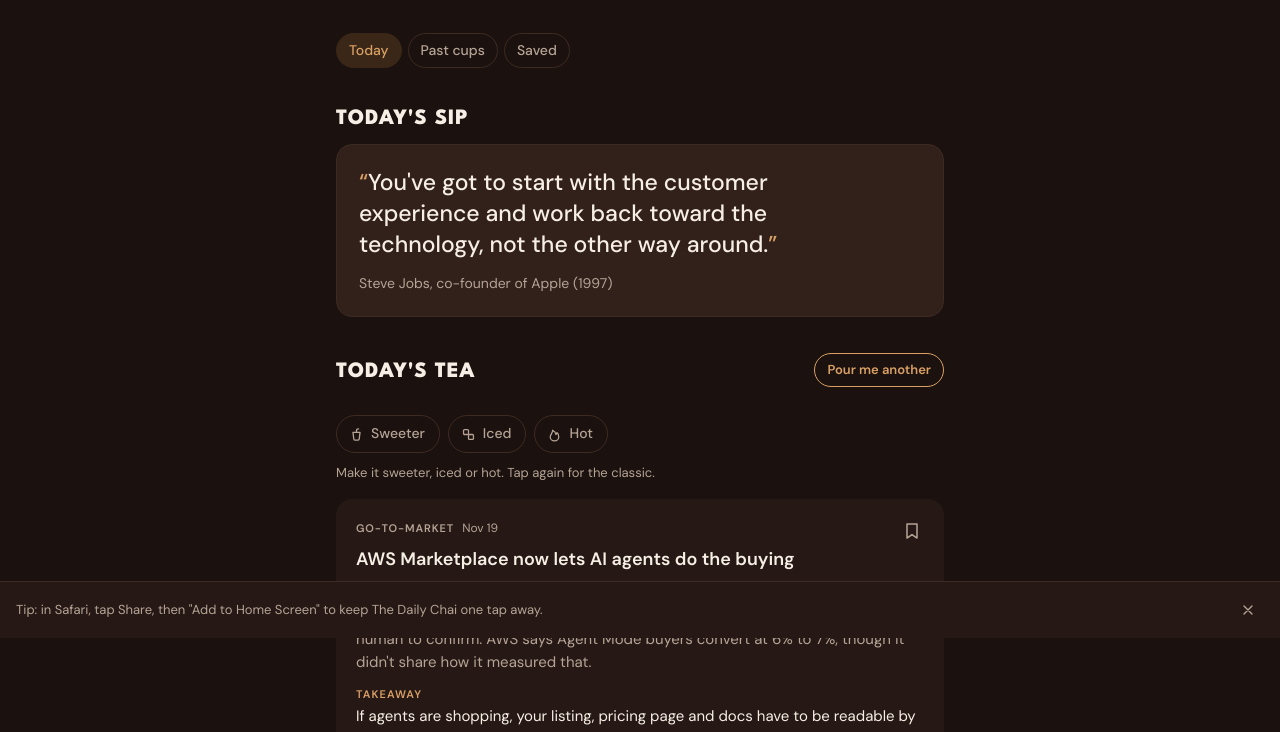
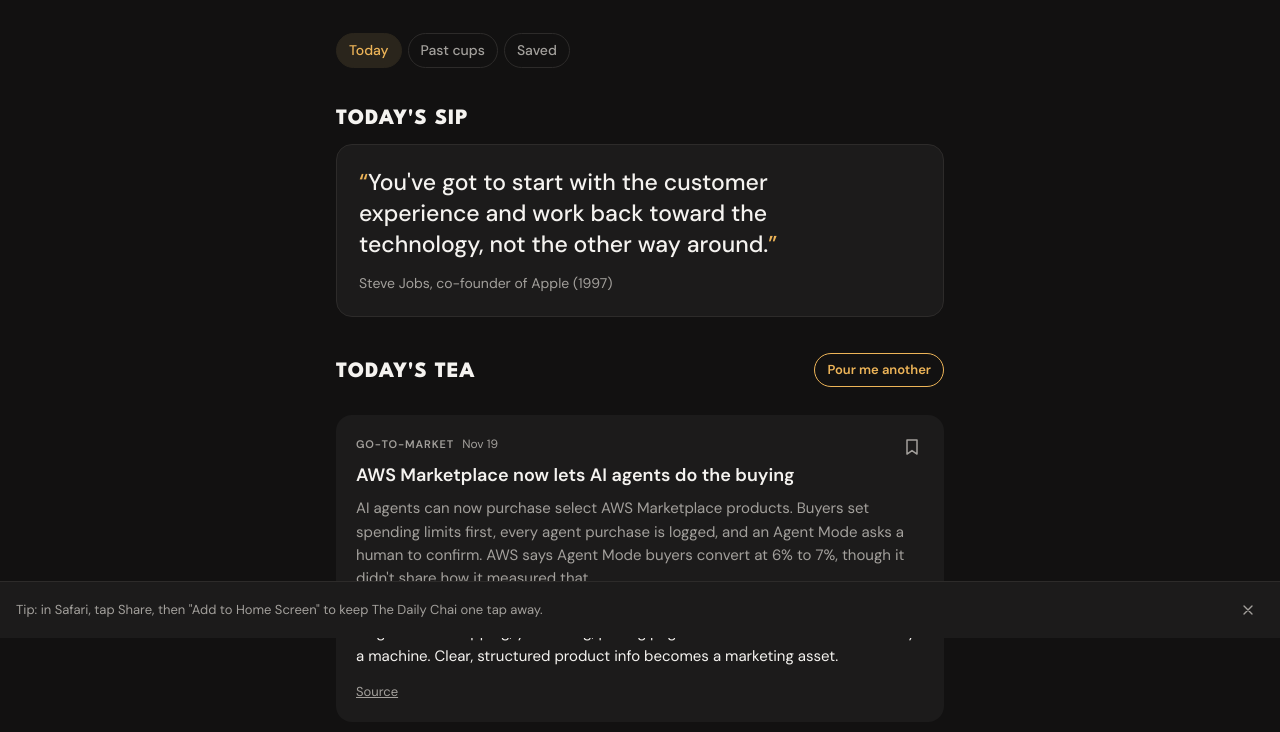
Before and after one commit to jennachailatte/the-daily-chai, a plain HTML site: page index.html in a window 1280 px wide. Shown: the part 162-894 px from the top of the page. Drawn offline with Linux system fonts and the light colour scheme.

Commit message:
Espresso neutrals with a golden chai accent; remove add-ons
Co-Authored-By: Claude Opus 5.5 <noreply@anthropic.com>
Claude-Session: https://claude.ai/code/session_01Cgd9gUgktFazwuF5X4sTWw

```diff
--- a/editions/2026-11-23.json
+++ b/editions/2026-11-23.json
@@ -15,11 +15,7 @@
       "tag": "Go-to-market",
       "source": "https://agilebrandguide.com/yesterdays-marketing-technology-ai-news-november-21-2026/",
       "summary": "AI agents can now purchase select AWS Marketplace products. Buyers set spending limits first, every agent purchase is logged, and an Agent Mode asks a human to confirm. AWS says Agent Mode buyers convert at 6% to 7%, though it didn't share how it measured that.",
-      "takeaway": "If agents are shopping, your listing, pricing page and docs have to be readable by a machine. Clear, structured product info becomes a marketing asset.",
-      "addons": [
-        "iced",
-        "hot"
-      ]
+      "takeaway": "If agents are shopping, your listing, pricing page and docs have to be readable by a machine. Clear, structured product info becomes a marketing asset."
     },
     {
       "headline": "Klarna is the first non-card option in Adyen's agent checkout",
@@ -27,12 +23,7 @@
       "tag": "Partnership",
       "source": "https://agilebrandguide.com/yesterdays-marketing-technology-ai-news-november-21-2026/",
       "summary": "Klarna is now inside Adyen Agentic, Adyen's suite for purchases made by AI agents. Shoppers still confirm each purchase, and merchants already using Klarna through Adyen can turn it on with no new integration.",
-      "takeaway": "\"No new integration\" is the whole pitch. In B2B, lowering switching effort often sells better than adding features.",
-      "addons": [
-        "iced",
-        "hot",
-        "sweet"
-      ]
+      "takeaway": "\"No new integration\" is the whole pitch. In B2B, lowering switching effort often sells better than adding features."
     },
     {
       "headline": "Dropbox is buying Tigris Data for $350 million",
@@ -40,10 +31,7 @@
       "tag": "Acquisition",
       "source": "https://theartofcto.com/industry-outlook/2026-w47-saas-industry-outlook",
       "summary": "Dropbox is acquiring Tigris Data to power DBX Agent Cloud, a storage platform for developers building AI models and agents.",
-      "takeaway": "A consumer-famous brand is repositioning toward developers and AI. Watch how they rewrite their messaging for a brand-new audience.",
-      "addons": [
-        "iced"
-      ]
+      "takeaway": "A consumer-famous brand is repositioning toward developers and AI. Watch how they rewrite their messaging for a brand-new audience."
     },
     {
       "headline": "Base acquires Rubiq to build a \"Customer Graph\"",
@@ -51,11 +39,7 @@
       "tag": "Acquisition",
       "source": "https://agilebrandguide.com/yesterdays-marketing-technology-ai-news-november-21-2026/",
       "summary": "Base, an AI customer-growth platform, bought Rubiq, a young company that maps customer context into a knowledge graph. It now powers the Customer Graph in Base's Orbit platform. Base lists Adobe, Okta and ZoomInfo as customers.",
-      "takeaway": "Notice the named logos. Customer logos are social proof, and B2B buyers look for them before they read anything else.",
-      "addons": [
-        "iced",
-        "hot"
-      ]
+      "takeaway": "Notice the named logos. Customer logos are social proof, and B2B buyers look for them before they read anything else."
     },
     {
       "headline": "AI usage keeps climbing while AI spend flattens",
@@ -63,10 +47,7 @@
       "tag": "Market trend",
       "source": "https://theartofcto.com/industry-outlook/2026-w47-saas-industry-outlook",
       "summary": "Ramp's spending data shows companies using more AI while spending roughly the same, because of price cuts and tighter cost controls among heavy users.",
-      "takeaway": "When budgets tighten, messaging shifts from \"look what it can do\" to \"look what it saves you.\" ROI stories win.",
-      "addons": [
-        "iced"
-      ]
+      "takeaway": "When budgets tighten, messaging shifts from \"look what it can do\" to \"look what it saves you.\" ROI stories win."
     },
     {
       "headline": "Salesforce study: shoppers don't trust agents with their wallet yet",
@@ -74,10 +55,7 @@
       "tag": "Research",
       "source": "https://agilebrandguide.com/yesterdays-marketing-technology-ai-news-november-21-2026/",
       "summary": "In a survey of 2,500+ holiday shoppers, 22% of AI-agent users had an agent blocked from finishing a purchase, 27% said an agent bought something too expensive, and 73% are uncomfortable giving an agent payment info.",
-      "takeaway": "Trust is the objection to handle. Vendors in this space will lead with controls, limits and approvals, just like AWS did.",
-      "addons": [
-        "hot"
-      ]
+      "takeaway": "Trust is the objection to handle. Vendors in this space will lead with controls, limits and approvals, just like AWS did."
     },
     {
       "headline": "Siteimprove sells its Accessibility Agent to other agents",
@@ -85,11 +63,7 @@
       "tag": "Pricing",
       "source": "https://agilebrandguide.com/yesterdays-marketing-technology-ai-news-november-21-2026/",
       "summary": "Siteimprove launched as a partner on AWS's agent marketplace. Other AI agents can pay per request to use its Accessibility Agent. The price per request wasn't shared.",
-      "takeaway": "Pay-per-request is usage-based pricing. Learn the difference between seat, usage and outcome pricing; it comes up in every PMM interview.",
-      "addons": [
-        "sweet",
-        "iced"
-      ]
+      "takeaway": "Pay-per-request is usage-based pricing. Learn the difference between seat, usage and outcome pricing; it comes up in every PMM interview."
     },
     {
       "headline": "Fast Simon ships an MCP server for developers",
@@ -97,11 +71,7 @@
       "tag": "Product launch",
       "source": "https://agilebrandguide.com/yesterdays-marketing-technology-ai-news-november-21-2026/",
       "summary": "Fast Simon, a product discovery platform, released an MCP server that works in AI coding tools like Claude Code and Cursor. Merchants can ask it questions about top searches and widget performance.",
-      "takeaway": "MCP is how tools plug into AI assistants. Launching \"where the user already works\" is a classic distribution play.",
-      "addons": [
-        "sweet",
-        "hot"
-      ]
+      "takeaway": "MCP is how tools plug into AI assistants. Launching \"where the user already works\" is a classic distribution play."
     },
     {
       "headline": "Mirendil and Mercor raise giant AI rounds",
@@ -109,11 +79,7 @@
       "tag": "Funding",
       "source": "https://theartofcto.com/industry-outlook/2026-w47-saas-industry-outlook",
       "summary": "Mirendil raised a $1 billion Series A and Mercor raised $750 million, among the largest rounds of the week, both in AI infrastructure and agentic AI.",
-      "takeaway": "Big rounds mean those companies will hire and spend on go-to-market soon. Funding news doubles as a job-search lead list.",
-      "addons": [
-        "iced",
-        "sweet"
-      ]
+      "takeaway": "Big rounds mean those companies will hire and spend on go-to-market soon. Funding news doubles as a job-search lead list."
     },
     {
       "headline": "Clinch adds ByteDance's image and video models for advertisers",
@@ -121,11 +87,7 @@
       "tag": "Product launch",
       "source": "https://agilebrandguide.com/yesterdays-marketing-technology-ai-news-november-21-2026/",
       "summary": "Clinch, an ad platform, added ByteDance's Seedream and Seedance models alongside OpenAI and Google. Clients can control which models their teams use and how content is approved.",
-      "takeaway": "Enterprise buyers care about governance as much as features. \"Control who can use what\" is a selling point, not a footnote.",
-      "addons": [
-        "hot",
-        "sweet"
-      ]
+      "takeaway": "Enterprise buyers care about governance as much as features. \"Control who can use what\" is a selling point, not a footnote."
     }
   ],
   "sources": [
--- a/index.html
+++ b/index.html
@@ -5,7 +5,7 @@
 <meta name="viewport" content="width=device-width, initial-scale=1, viewport-fit=cover">
 <title>The Daily Chai</title>
 <meta name="description" content="A daily five-minute digest of B2B tech news with product marketing takeaways.">
-<meta name="theme-color" content="#1B110E">
+<meta name="theme-color" content="#121111">
 <meta name="apple-mobile-web-app-capable" content="yes">
 <meta name="mobile-web-app-capable" content="yes">
 <meta name="apple-mobile-web-app-status-bar-style" content="black-translucent">
@@ -18,16 +18,16 @@
 <style>
 /* Layout: one narrow reading column with a tab bar: Today, Past cups, Saved. */
 :root {
-  /* Palette: warm and tea-toned. Coffee-bean ground, milk-foam text, one chai accent. Always dark. */
-  --bg: #1B110E;          /* coffee bean */
-  --surface: #261915;     /* cards */
-  --ink: #F7EFE5;         /* milk foam */
-  --muted: #B5A496;       /* warm taupe */
-  --line: #3D2B23;
-  --matcha: #D9A066;      /* chai: the one accent */
-  --matcha-soft: #3A2717; /* chai tint for selected states */
-  --sage: #31211A;        /* raised surface for the quote */
-  --chai: #D9A066;
+  /* Palette: espresso neutrals with one golden chai accent. Always dark. */
+  --bg: #121111;          /* espresso */
+  --surface: #1C1B1B;     /* cards */
+  --ink: #F5F3F0;         /* steamed milk */
+  --muted: #A3A09C;       /* neutral grey */
+  --line: #2D2B2A;
+  --matcha: #EDB458;      /* golden chai: the one accent */
+  --matcha-soft: #2A251C; /* faint gold tint for selected states */
+  --sage: #1C1B1B;        /* quote card */
+  --chai: #EDB458;
   color-scheme: dark;
   --title: "League Spartan", "Futura", "Avenir Next", system-ui, sans-serif;
   --display: "DM Sans", system-ui, -apple-system, sans-serif;
@@ -86,30 +86,16 @@ html, body { overscroll-behavior-y: contain; }
 .pull svg { width: 18px; height: 18px; }
 .pull.ready { color: var(--matcha); border-color: var(--matcha); }
 .pour { position: fixed; inset: 0; z-index: 40; background: var(--bg); overflow: hidden; display: grid; place-items: center; }
-.pour .tea { position: absolute; left: 0; right: 0; bottom: 0; height: 0; background: linear-gradient(to top, #7A4A22, var(--matcha)); }
+.pour .tea { position: absolute; left: 0; right: 0; bottom: 0; height: 0; background: linear-gradient(to top, #C98A2E, var(--matcha)); }
 .pour.fill .tea { animation: fillup 1.5s cubic-bezier(.45,.05,.35,1) forwards; }
 .pour .wave { position: absolute; left: 0; bottom: calc(100% - 1px); width: 200%; height: 28px; fill: var(--matcha); animation: slosh 1.2s linear infinite; }
-.pourText { position: relative; font-family: var(--title); font-weight: 800; text-transform: uppercase; letter-spacing: .06em; font-size: 22px; color: var(--ink); text-align: center; padding: 0 24px;; text-shadow: 0 1px 14px rgba(28, 15, 19, .45); }
+.pourText { position: relative; font-family: var(--title); font-weight: 800; text-transform: uppercase; letter-spacing: .06em; font-size: 22px; color: var(--ink); text-align: center; padding: 0 24px;; font-size: 16px; background: var(--bg); padding: 12px 20px; border-radius: 99px; }
 .pour.drain { animation: drain .55s ease-in forwards; }
 @keyframes fillup { 0% { height: 0; } 100% { height: 112%; } }
 @keyframes slosh { to { transform: translateX(-50%); } }
 @keyframes drain { to { opacity: 0; } }
 @media (prefers-reduced-motion: reduce) { .pour { display: none; } .pull { transition: none; } }
-.addons { display: flex; gap: 8px; flex-wrap: wrap; }
-.addon { display: inline-flex; align-items: center; gap: 6px; padding: 7px 14px 7px 11px; font-size: 14px; font-weight: 500; color: var(--muted); }
-.addon svg { width: 17px; height: 17px; }
-.addon[aria-pressed="true"] { color: var(--bg); background: var(--matcha); border-color: var(--matcha); }
-.addon[aria-pressed="true"]:hover { color: var(--bg); }
-.addonHint { margin: -4px 0 2px; font-size: 13px; color: var(--muted); }
 #tea { display: flex; flex-direction: column; gap: 14px; }
-.pour[data-flavor="sweet"] .tea { background: linear-gradient(to top, #9A5B3C, #F0C7A0); }
-.pour[data-flavor="sweet"] .wave { fill: #F0C7A0; }
-.pour[data-flavor="iced"] .tea { background: linear-gradient(to top, #5A3A22, #C9A27A 70%, #E9DCCB); }
-.pour[data-flavor="iced"] .wave { fill: #E9DCCB; }
-.pour[data-flavor="iced"] .tea::before, .pour[data-flavor="iced"] .tea::after { content: ""; position: absolute; width: 64px; height: 64px; border-radius: 12px; border: 2px solid rgba(242, 253, 255, .7); background: rgba(242, 253, 255, .18); transform: rotate(14deg); top: 18%; left: 18%; }
-.pour[data-flavor="iced"] .tea::after { width: 48px; height: 48px; top: 30%; left: 62%; transform: rotate(-10deg); }
-.pour[data-flavor="hot"] .tea { background: linear-gradient(to top, #4A140A, #C8562E); }
-.pour[data-flavor="hot"] .wave { fill: #C8562E; }
 .tabs { display: flex; gap: 6px; flex-wrap: wrap; }
 .tabs a { text-decoration: none; color: var(--muted); font-size: 14px; font-weight: 500; padding: 6px 12px; border-radius: 99px; border: 1px solid var(--line); }
 .tabs a[aria-current="page"] { color: var(--matcha); background: var(--matcha-soft); border-color: var(--matcha-soft); }
@@ -201,15 +187,6 @@ async function edition(day) { return cache[day] ||= await getJSON("editions/" +
 
 // Per-edition state: which 4 stories are poured, and the next one in the pot.
 const pour = {};
-// Add-ons: one flavor at a time, or none for the classic cup.
-const ADDONS = {
-  sweet: { name: "Sweeter", hint: "Only the good news: wins, launches and feel-good moves.", pour: "Stirring in something sweet",
-    icon: '<path d="M7 9h10l-1.2 9.5a1.5 1.5 0 0 1-1.5 1.3H9.7a1.5 1.5 0 0 1-1.5-1.3z"/><path d="M12 9V6.5M12 6.5c0-1.5 1.5-2.5 3-2.5"/>' },
-  iced:  { name: "Iced", hint: "Follow the money: funding, deals, pricing and spend.", pour: "Adding ice",
-    icon: '<rect x="5" y="5" width="7" height="7" rx="1.5"/><rect x="12" y="12" width="7" height="7" rx="1.5"/>' },
-  hot:   { name: "Hot", hint: "Fresh off the stove: the newest stories in this cup.", pour: "Turning up the heat",
-    icon: '<path d="M12 21c-3.3 0-6-2.4-6-5.6 0-3.6 3.4-5.3 3.4-9.4 2.6 1.3 4.3 3.6 4.6 6 .7-.6 1.2-1.6 1.3-2.7C17.2 10.7 18 12.7 18 15.4 18 18.6 15.3 21 12 21z"/>' }
-};
 let addon = null;
 function pool(ed) { const all = ed.stories.map((_, i) => i); return addon ? all.filter(i => (ed.stories[i].addons || []).includes(addon)) : all; }
 function stateFor(ed) { const p = pool(ed); return pour[ed.date + "|" + (addon || "")] ||= { shown: p.slice(0, 4), next: 4 }; }
@@ -222,15 +199,9 @@ function nextStory(ed) {
   }
   return st.shown[0];
 }
-function addonBar(ed) {
-  if (!ed.stories.some(s => s.addons)) return "";
-  return `<div class="addons" role="group" aria-label="Add-ons">${Object.entries(ADDONS).map(([k, a]) =>
-    `<button type="button" class="addon" data-addon="${k}" aria-pressed="${addon === k}"><svg viewBox="0 0 24 24" aria-hidden="true" fill="none" stroke="currentColor" stroke-width="1.8" stroke-linecap="round" stroke-linejoin="round">${a.icon}</svg>${a.name}</button>`).join("")}</div>
-    <p class="addonHint">${addon ? esc(ADDONS[addon].hint) : "Make it sweeter, iced or hot. Tap again for the classic."}</p>`;
-}
 function teaSection(ed) {
   const st = stateFor(ed);
-  return `${addonBar(ed)}<div class="stories" id="stories">${st.shown.map((i, slot) => storyCard(ed, i, slot)).join("")}</div>`;
+  return `<div class="stories" id="stories">${st.shown.map((i, slot) => storyCard(ed, i, slot)).join("")}</div>`;
 }
 let toastTimer;
 function toast(msg) {
@@ -386,14 +357,6 @@ document.addEventListener("click", e => {
     return;
   }
   if (e.target.closest("#refill")) { openConfirm(); return; }
-  const ad = e.target.closest("button[data-addon]");
-  if (ad && current) {
-    const k = ad.dataset.addon, turningOff = addon === k;
-    pourCup(turningOff ? "Back to the classic" : ADDONS[k].pour, () => {
-      addon = turningOff ? null : k; redrawTea();
-    }, undefined, turningOff ? "" : k).then(() => toast(turningOff ? "Classic chai" : ADDONS[k].name + " chai, coming right up"));
-    return;
-  }
   if (e.target.closest("#keep") || e.target.id === "overlay") { $("confirmBox").innerHTML = ""; return; }
   if (e.target.closest("#doRefill")) {
     $("confirmBox").innerHTML = "";
--- a/sw.js
+++ b/sw.js
@@ -1,5 +1,5 @@
 // Network first so each morning's edition shows up; falls back to the last copy when offline.
-const CACHE = "tea-v20";
+const CACHE = "tea-v21";
 self.addEventListener("install", e => { self.skipWaiting(); });
 self.addEventListener("activate", e => e.waitUntil(self.clients.claim()));
 self.addEventListener("fetch", e => {
```
Also changed, not shown: icons/apple-touch-icon.png, icons/icon-192.png, icons/icon-512.png, manifest.json, 1 other file.
